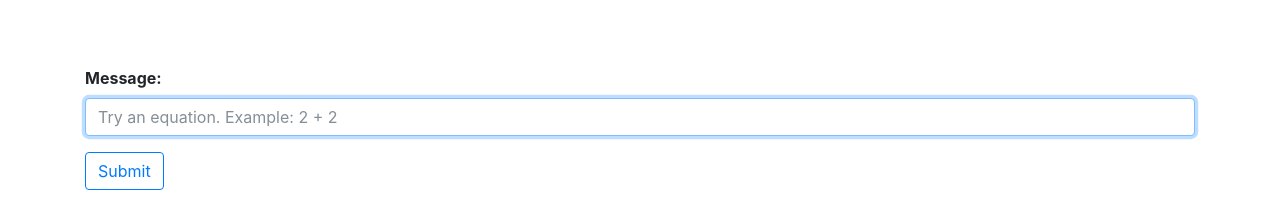
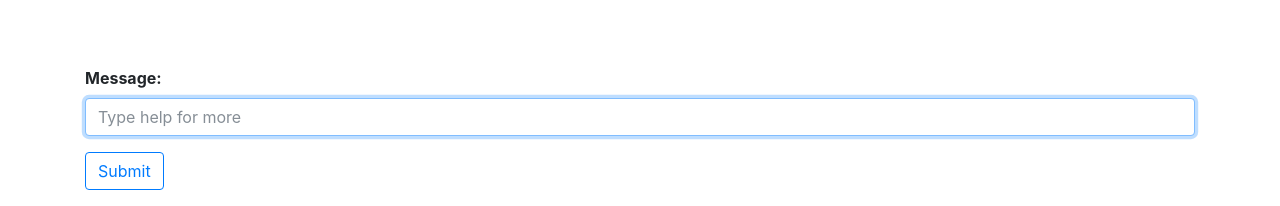
Before and after one commit to achencoms/Aliri, a Flask app: page / in a window 1280 px wide. Shown: the part 594-800 px from the top of the page. Run offline with Flask 2, Linux system fonts and the light colour scheme; some libraries are stand-ins or nearby versions.

Commit message:
Add files via upload

```diff
--- a/templates/Bootstrap.html
+++ b/templates/Bootstrap.html
@@ -31,7 +31,7 @@
   <div class = "container fixed-bottom">
     <div class="form-group">
       <label for="messages"><b>Message:</b></label>
-      <input class="form-control input-lg" type="text" id="Message" autofocus="autofocus" placeholder="Try an equation. Example: 2 + 2"></textarea>
+      <input class="form-control input-lg" type="text" id="Message" autofocus="autofocus" placeholder="Type help for more"></textarea>
     </div>
     <div class="media">
       <button type="submit" class="btn btn-outline-primary" id="Send" role="button">Submit</button>
```
